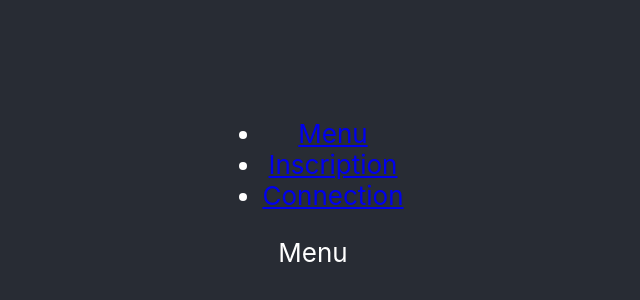
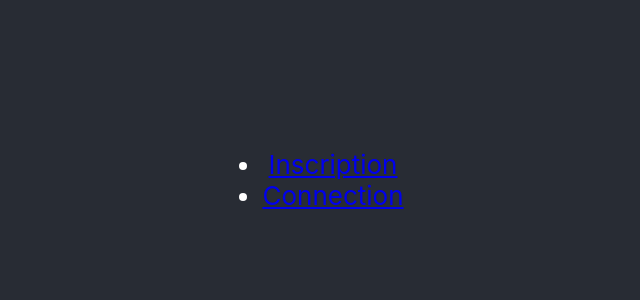
Before and after one commit to redes19/carteX, a React (Create React App) app: page / in a window 1280 px wide. Shown: the part 220-520 px from the top of the page, without its empty margins (327-967 px from the left). Built offline with nearby package versions, Linux system fonts and the light colour scheme.

Commit message:
fix(controller): update header

```diff
--- a/src/App.js
+++ b/src/App.js
@@ -1,5 +1,7 @@
 import React from "react";
 import Header from "./Front/Component/Header.jsx";
+import Inscription from "./Front/Component/Inscription.jsx";
+import Connection from "./Front/Component/Connection.jsx";
 import "./App.css";
 import { Route, Routes } from "react-router-dom";
 import axios from "axios";
@@ -69,8 +71,10 @@ function App() {
   return (
     <div className="App">
       <header className="App-header">
+        <Header />
         <Routes>
-          <Route path="/" element={<Header />}></Route>
+          <Route path="/Inscription" element={<Inscription />}></Route>
+          <Route path="/Connection" element={<Connection />}></Route>
         </Routes>
       </header>
     </div>
--- a/src/Front/Component/Header.jsx
+++ b/src/Front/Component/Header.jsx
@@ -1,6 +1,3 @@
-import Inscription from "./Inscription.jsx";
-import Connection from "./Connection.jsx";
-import Menu from "./Menu.jsx";
 import { Route, Routes, Link  } from "react-router-dom";
 import React from "react";
 
@@ -11,9 +8,6 @@ const Header = () => {
             <nav>
                 <ul>
                   <li>
-                    <Link to="/">Menu</Link>
-                  </li>
-                  <li>
                     <Link to="/Inscription">Inscription</Link>
                   </li>
                   <li>
@@ -22,13 +16,6 @@ const Header = () => {
                 </ul>
             </nav>
         </header>
-          <div>
-            <Routes>
-              <Route path="/" element={<Menu />}></Route>
-              <Route path="/Inscription" element={<Inscription />}></Route>
-              <Route path="/Connection" element={<Connection />}></Route>
-            </Routes>
-          </div>
       </div>
     );
 };
```
